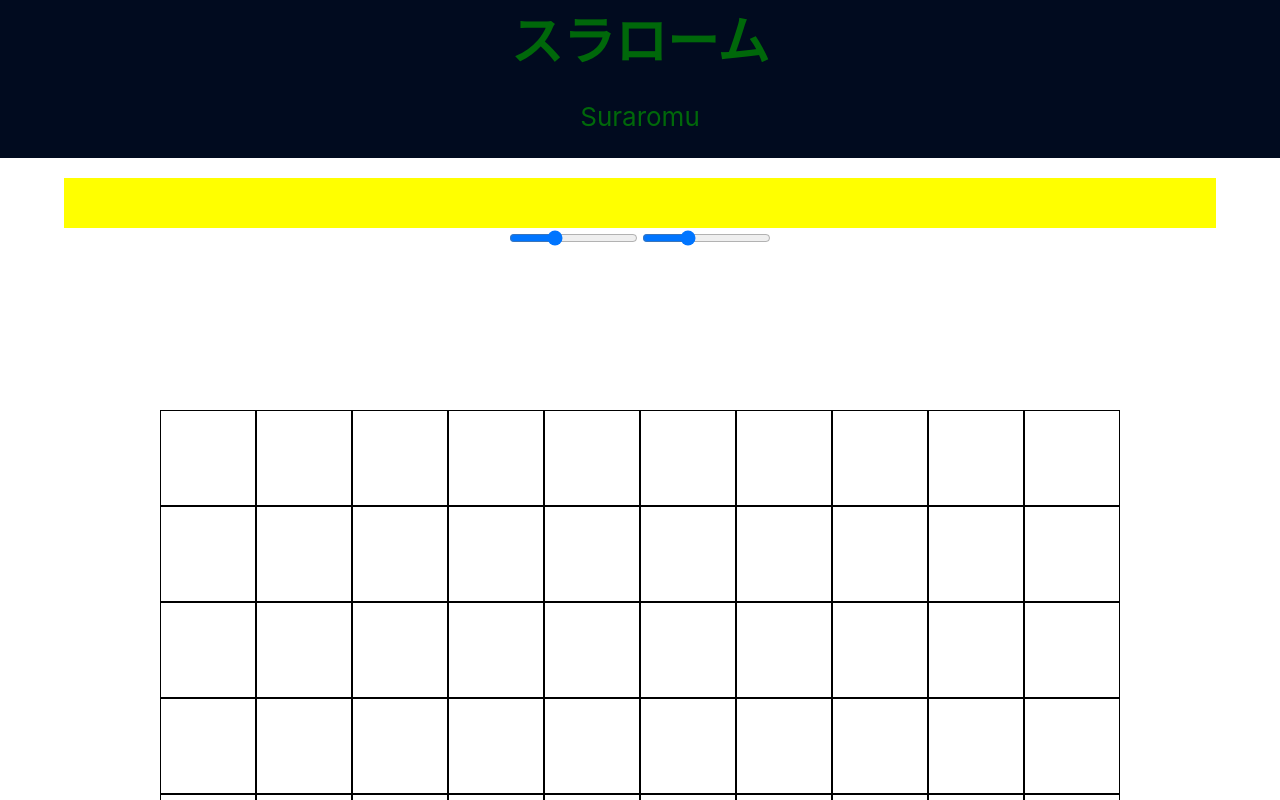
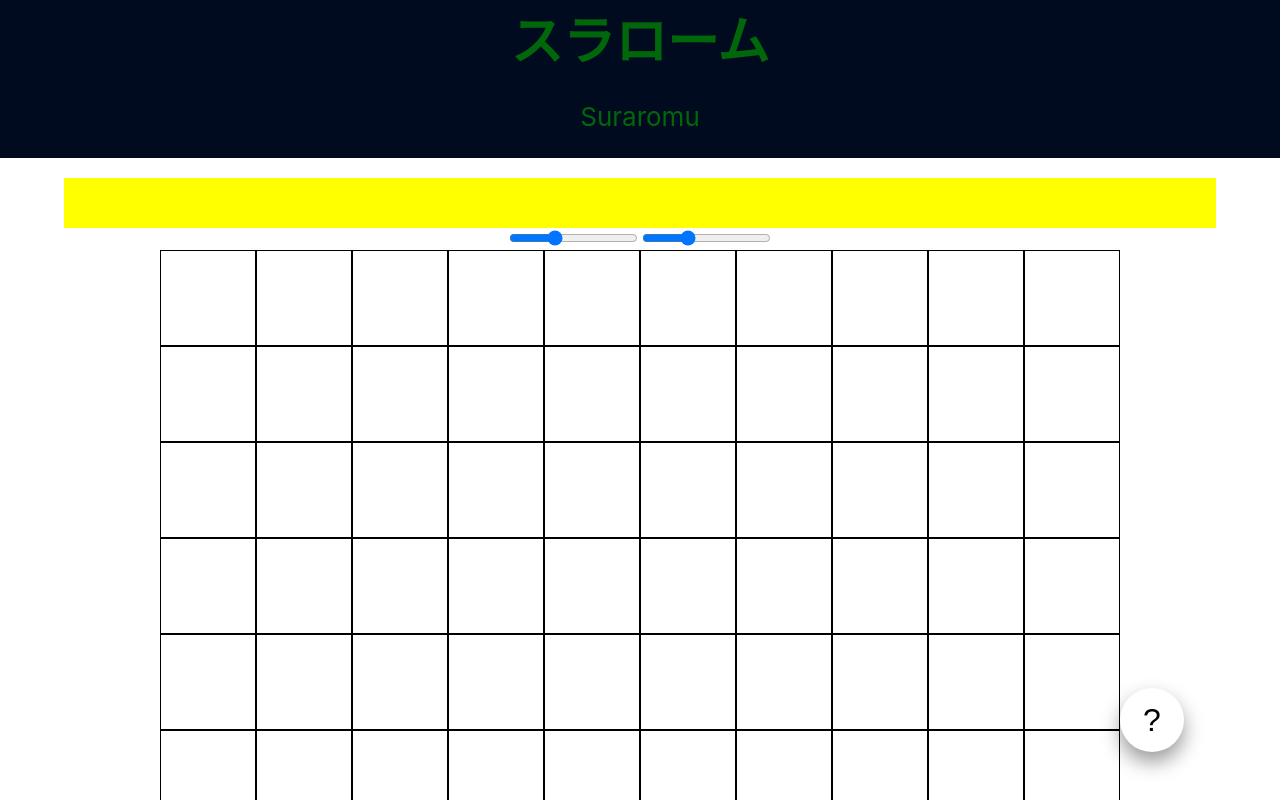
Before and after one commit to alexander-klotz/Suraromu, a React (Create React App) app in the folder suraromu/: page / in a window 1280 px wide. Shown: the top 800 px of the page. Built offline with nearby package versions, Linux system fonts and the light colour scheme.

Commit message:
created info box and button

```diff
--- a/suraromu/src/App.css
+++ b/suraromu/src/App.css
@@ -24,20 +24,18 @@
 .vert--line {
   content:"";
   z-index: -1;
-  border-left: 5px solid #358864;
+  border-left: 4px solid #358864;
   border-radius: 1px;
-  height: 100%;
-  display: block;
+  height: 102%;
   transform: translate(50%);
 }
 
 .hori--line {
   content:"";
   z-index: -1;
-  border-top: 5px solid #358864;
+  border-top: 4px solid #358864;
   border-radius: 1px;
-  width: 100%;
-  display: block;
+  width: 102%;
   position: relative;
   top: 50%;
 
@@ -47,11 +45,13 @@
 .hori--line--hitbox {
   z-index: 10;
   text-align: center;
+  cursor: pointer;
 }
 
 .vert--line--hitbox {
   z-index: 10;
   text-align: center;
+  cursor: pointer;
 }
 
 
--- a/suraromu/src/App.js
+++ b/suraromu/src/App.js
@@ -1,6 +1,7 @@
 import './App.css';
 import Board from './components/Board';
-import { useState } from 'react'
+import { useState } from 'react';
+import GameInfo from './components/GameInfo';
 
 function App() {
 
@@ -47,6 +48,7 @@ function App() {
         step="1"/>
 
         <Board rows={rows} columns={cols} />
+        <GameInfo/>
       </div>
     </>
 
--- /dev/null
+++ b/suraromu/src/components/GameInfo.css
@@ -0,0 +1,35 @@
+.InfoButton {
+    border: 0px rgb(0, 0, 0) solid;
+    background-color: #ffffff;
+    border-radius: 100%;
+    position: fixed;
+    cursor: pointer;
+    display: flex;
+    justify-content: center;
+    align-items: center;
+    top: 90%;
+    left: 90%;
+    height: 8%;
+    aspect-ratio: 1 / 1;
+    font-size: 200%;
+    transform: translate(-50%, -50%);
+    box-shadow: rgba(0, 0, 0, 0.4) 0px 10px 20px;
+    font-weight: 500;
+}
+
+
+.Info {
+    background-color: rgba(255, 255, 255, 0.9);
+    border-radius: 40px;
+    position: fixed;
+    height: 50%;
+    width: 80%;
+    display: flex;
+    justify-content: center;
+    align-items: center;
+    top: 50%;
+    left: 50%;
+    transform: translate(-50%, -50%);
+    box-shadow: rgba(0, 0, 0, 0.35) 10px 10px 25px;
+    z-index: 30;
+}
--- /dev/null
+++ b/suraromu/src/components/GameInfo.js
@@ -0,0 +1,24 @@
+import React, { useState } from "react"
+import "./GameInfo.css"
+
+export default function GameInfo(props) {
+
+const [infoVisibility, setInfoVisibility] = useState(false);
+
+    const showInfo = () => {
+        setInfoVisibility(oldValue => !oldValue)
+    };
+
+    return(
+        <>
+            <button className="InfoButton" id="mydiv" onClick={showInfo}>?</button>
+            {infoVisibility && <div className="Info">The game consists of 3 main rules:<br />
+            1. ASDfadsf<br />
+            2. sdafsda<br />
+            3. dasdfasd<br />
+
+            To place lines simply click on the intersections and ...</div>}
+        </>
+
+    )
+}
--- a/suraromu/src/components/Grid.js
+++ b/suraromu/src/components/Grid.js
@@ -21,7 +21,7 @@ function Grid(props) {
     left: 0,
     right: 0,
     top: 0,
-    bottom: 0,
+    bottom: "auto",
     position: "absolute",
     justifyContent: "center",
 
@@ -45,8 +45,8 @@ function Grid(props) {
     aspectRatio: "1/1",
     left: 0,
     right: 0,
-    top: `${cellSize*0.35}%`,
-    bottom: 0,
+    top: `${cellSize*0.175}%`,
+    bottom: "auto",
     position: "absolute",
     justifyContent: "center",
 
@@ -70,8 +70,8 @@ function Grid(props) {
     aspectRatio: "1/1",
     left: 0,
     right: 0,
-    top: `${cellSize*0.75}%`,
-    bottom: 0,
+    top: `${cellSize*0.35}%`,
+    bottom: "auto",
     position: "absolute",
     justifyContent: "center",
 
```
Also changed, not shown: suraromu/src/components/Controls.js (added, +7 -0 lines).
